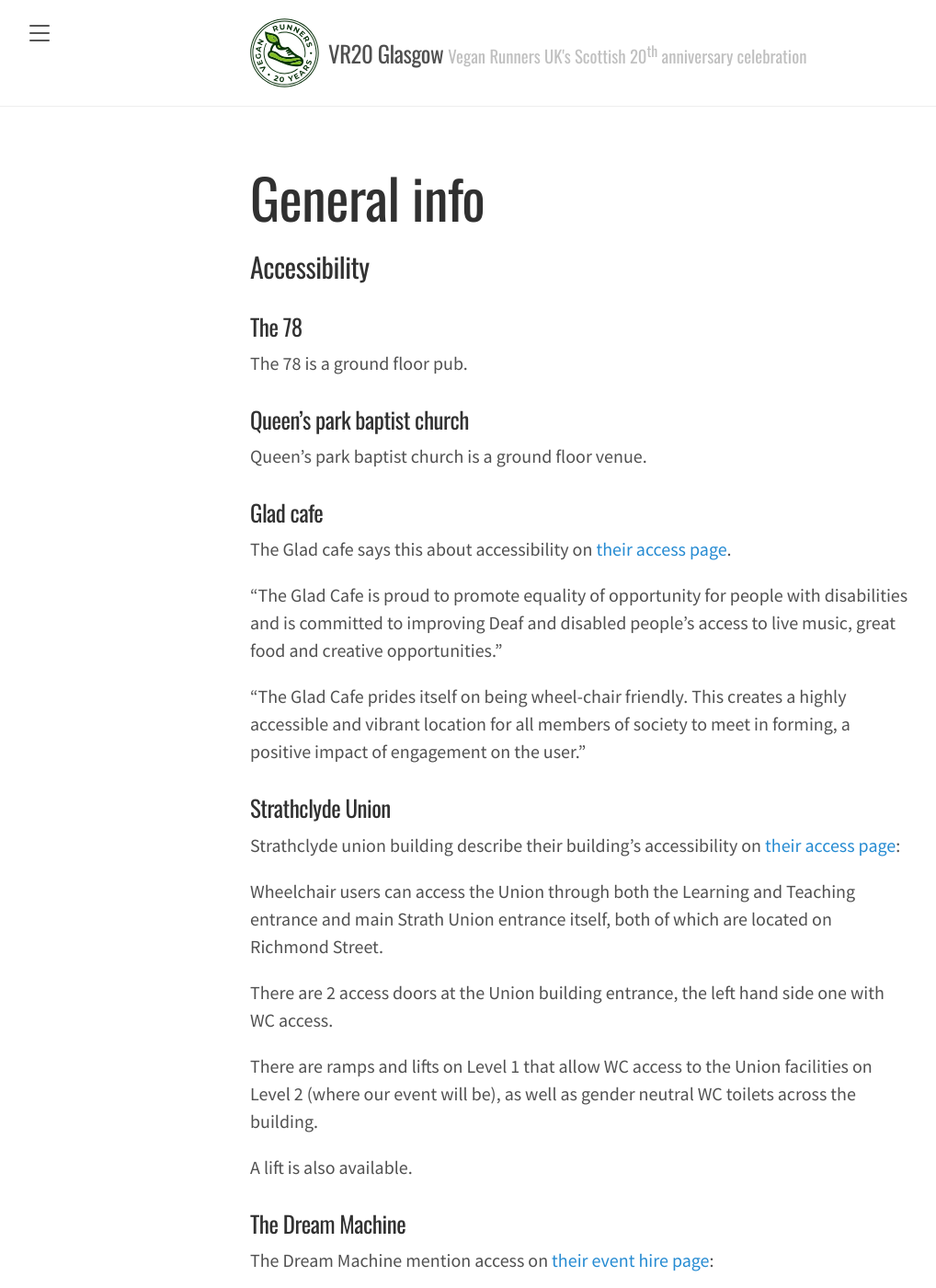
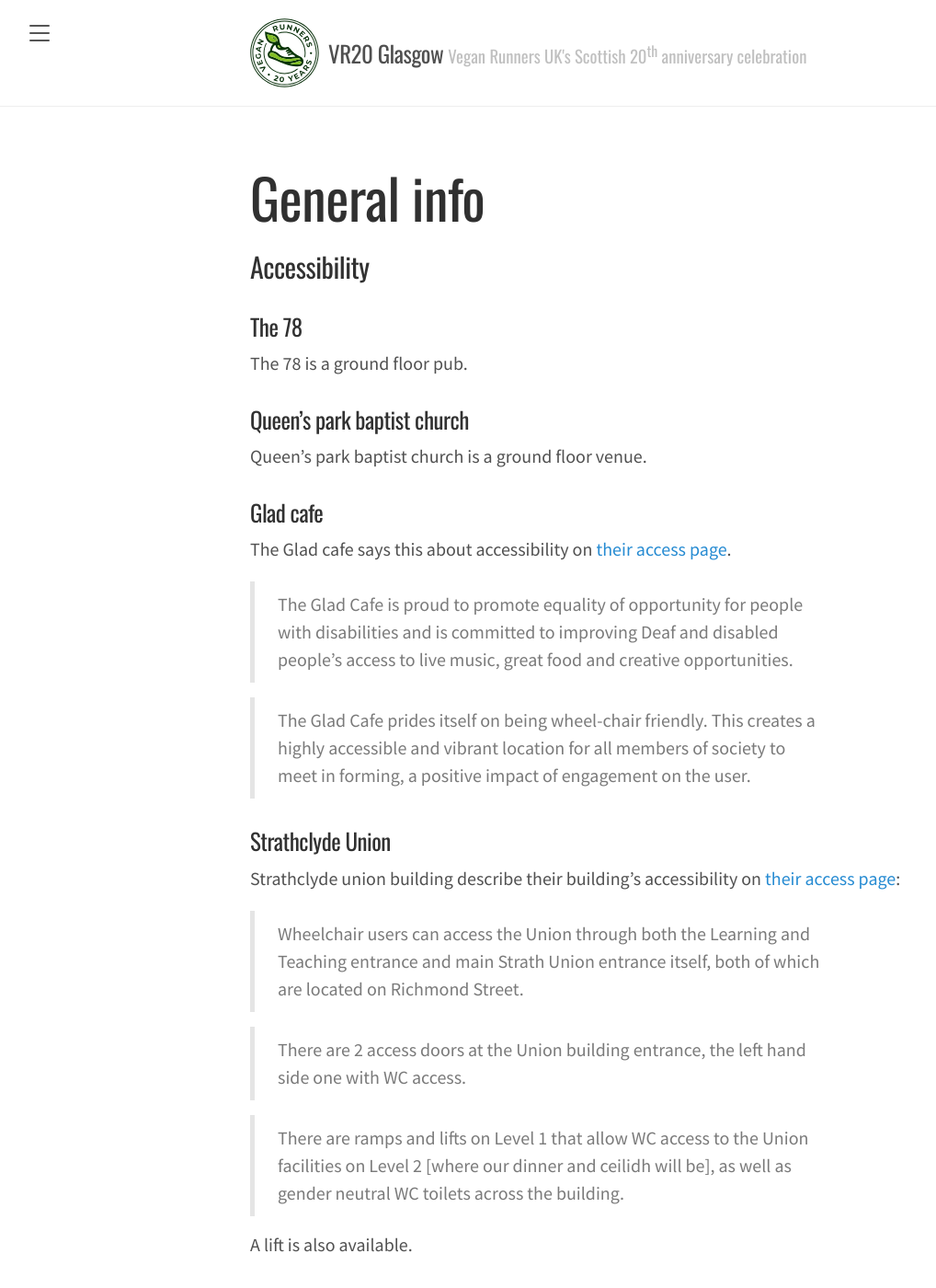
Before and after one commit to vr20glasgow/vr20glasgow.github.io, a Jekyll site: the page built from general.md, in a window 1280 px wide and 1400 px high. Shown: the whole window at 92% size, without its empty margins (8-1026 px from the left). Built offline with Jekyll 4.4.1, drawn with Linux system fonts in a browser that asks for light colours.

Commit message:
Quote properly

```diff
--- a/general.md
+++ b/general.md
@@ -19,24 +19,24 @@ Queen's park baptist church is a ground floor venue.
 
 The Glad cafe says this about accessibility on [their access page](https://www.thegladcafe.co.uk/access/).
 
-"The Glad Cafe is proud to promote equality of opportunity for people with
+> The Glad Cafe is proud to promote equality of opportunity for people with
 disabilities and is committed to improving Deaf and disabled people’s
-access to live music, great food and creative opportunities."
+access to live music, great food and creative opportunities.
 
-"The Glad Cafe prides itself on being wheel-chair friendly. This creates a
+> The Glad Cafe prides itself on being wheel-chair friendly. This creates a
 highly accessible and vibrant location for all members of society to meet
-in forming, a positive impact of engagement on the user."
+in forming, a positive impact of engagement on the user.
 
 ### Strathclyde Union
 
 Strathclyde union building describe their building's accessibility on
 [their access page](https://www.strathunion.com/union/access/#:~:text=Accessibility%20in%20the%20Learning%20%26%20Teaching%20building%20including%20the%20Union.&text=Once%20in%20the%20Union%20this,top%20of%20this%20ramp):
 
-Wheelchair users can access the Union through both the Learning and Teaching entrance and main Strath Union entrance itself, both of which are located on Richmond Street.
+> Wheelchair users can access the Union through both the Learning and Teaching entrance and main Strath Union entrance itself, both of which are located on Richmond Street.
 
-There are 2 access doors at the Union building entrance, the left hand side one with WC access.
+> There are 2 access doors at the Union building entrance, the left hand side one with WC access.
 
-There are ramps and lifts on Level 1 that allow WC access to the Union facilities on Level 2 (where our event will be), as well as gender neutral WC toilets across the building.
+> There are ramps and lifts on Level 1 that allow WC access to the Union facilities on Level 2 [where our dinner and ceilidh will be], as well as gender neutral WC toilets across the building.
 
 A lift is also available.
 
@@ -44,7 +44,7 @@ A lift is also available.
 
 The Dream Machine mention access on [their event hire page](https://www.dreammachineproductions.org/space-hire):
 
-The venue is partially accessible with the aid of our staff.
+> The venue is partially accessible with the aid of our staff.
 Each room is wheelchair accessible for audience members and toilets are
 accessible. Please get in contact with us if you have any other questions
 about accessibility.
```
